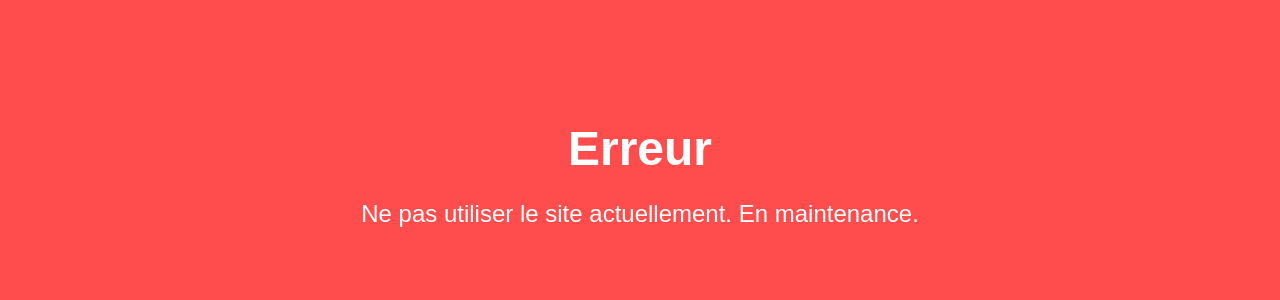
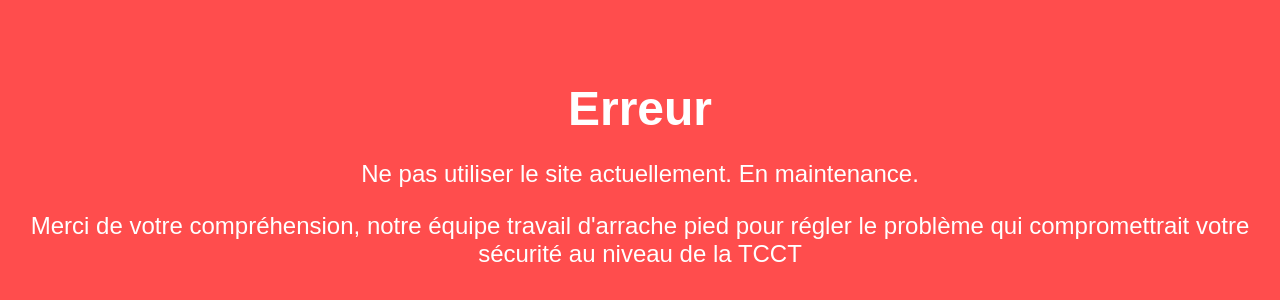
Before and after one commit to mousxtache-stack/MESSAGEPERSOAUTO, a plain HTML site: page index.html in a window 1280 px wide. Shown: the part 214-514 px from the top of the page. Drawn offline with Linux system fonts and the light colour scheme.

Commit message:
Update index.html

```diff
--- a/index.html
+++ b/index.html
@@ -30,6 +30,7 @@
     <div>
         <h1>Erreur</h1>
         <p>Ne pas utiliser le site actuellement. En maintenance.</p>
+        <p>Merci de votre compréhension, notre équipe travail d'arrache pied pour régler le problème qui compromettrait votre sécurité au niveau de la TCCT
     </div>
 </body>
 </html>
```
